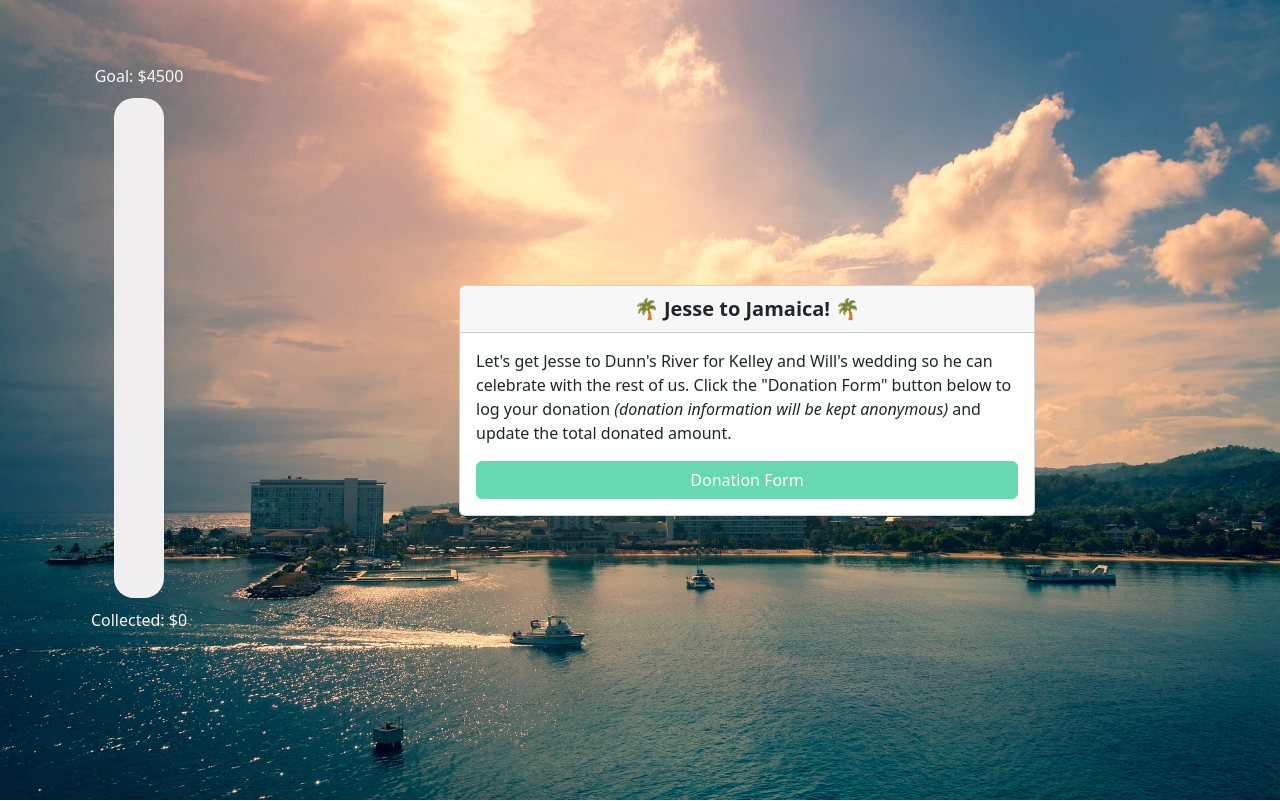
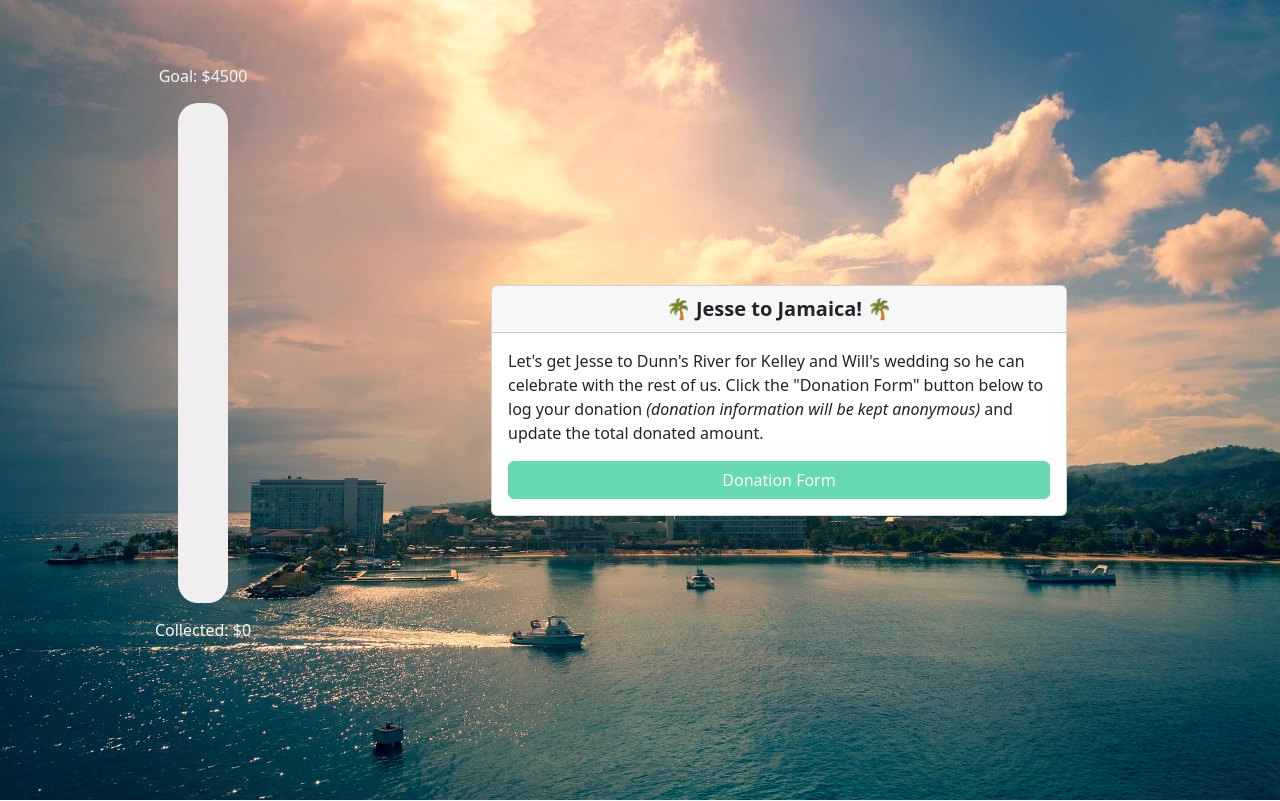
Before and after one commit to shannonkprice00/gift-goal-tracker, a React (Create React App) app in the folder client/: page / in a window 1280 px wide. Built offline with nearby package versions, Linux system fonts and the light colour scheme; no server answers.

Commit message:
added code to update thermometer element with each donation submission

```diff
--- a/client/src/App.js
+++ b/client/src/App.js
@@ -8,6 +8,7 @@ import {
 import "./App.css"
 import Home from "./pages/Home";
 import DonateForm from "./pages/DonateForm";
+import { DonationProvider } from "./pages/DonationContext";
 
 const client = new ApolloClient({
   uri: '/graphql',
@@ -17,12 +18,14 @@ const client = new ApolloClient({
 function App() {
   return (
    <ApolloProvider client={client}>
+    <DonationProvider>
     <Router>
       <Routes>
         <Route path="/" element={<Home />} />
         <Route path="/donateForm" element={<DonateForm />} />
       </Routes>
     </Router>
+    </DonationProvider>
    </ApolloProvider>
   );
 }
--- a/client/src/components/Thermometer/index.js
+++ b/client/src/components/Thermometer/index.js
@@ -1,14 +1,16 @@
 import React, { useEffect, useState } from "react";
 import { QUERY_DONATIONS } from "../../utils/queries";
 import { useQuery } from "@apollo/client";
+import { useDonationContext } from "../../pages/DonationContext";
 import "./thermometer.css";
 
 function Thermometer() {
   const [mercuryHeight, setMercuryHeight] = useState(0);
-  const [collectedAmount, setCollectedAmount] = useState(0);
+  const { collectedAmount, updateCollectedAmount } = useDonationContext();
   const MAX_HEIGHT = 500;
   const goalAmount = 4500;
   const { loading, data } = useQuery(QUERY_DONATIONS);
+  const [isInitialRender, setIsInitialRender] = useState(true);
 
   useEffect(() => {
     // Check if data has loaded and is not in the loading state
@@ -20,10 +22,12 @@ function Thermometer() {
       );
 
       // Set the collectedAmount state with the calculated sum
-      setCollectedAmount(totalDonationAmount);
+      if (totalDonationAmount !== collectedAmount && isInitialRender) {
+        updateCollectedAmount(totalDonationAmount);
+        setIsInitialRender(false);
+      }
     }
-  }, [loading, data]);
-
+  },  [loading, data, updateCollectedAmount, collectedAmount]);
 
   useEffect(() => {
     // Calculate the percentage of collectedAmount relative to goalAmount
@@ -34,8 +38,6 @@ function Thermometer() {
     // Update the "mercury" height in the component's state
     setMercuryHeight(newMercuryHeight);
   }, [collectedAmount, goalAmount]);
-
-
 
   return (
     <div className="thermometer-container">
--- a/client/src/components/Thermometer/thermometer.css
+++ b/client/src/components/Thermometer/thermometer.css
@@ -1,14 +1,14 @@
 .thermometer-container {
     width: 150px; /* Adjust width as needed */
     position: relative;
-    margin: 5% 0% 5% 5%;
+    margin: 5% 0% 0% 10%;
   }
 
   .thermometer {
     background-color: #f0eeee;
     width: 50px;
     height: 500px; /* Adjust height as needed */
-    margin: 0 auto;
+    margin: 10% auto;
     position: relative;
     border-radius: 20px;
     display: flex;
--- a/client/src/pages/DonateForm/DonateForm.css
+++ b/client/src/pages/DonateForm/DonateForm.css
@@ -1,5 +1,6 @@
 .donationFormBtn {
     width: 30%;
+    min-width: fit-content;
     margin-right: 5%;
 }
 
--- a/client/src/pages/DonateForm/index.js
+++ b/client/src/pages/DonateForm/index.js
@@ -4,9 +4,11 @@ import { useMutation } from "@apollo/client";
 import { ADD_DONATION } from "../../utils/mutations";
 import Thermometer from "../../components/Thermometer";
 import { Alert } from "react-bootstrap";
+import { useDonationContext } from '../DonationContext';
 
 const DonateForm = () => {
   const [addDonation, { error }] = useMutation(ADD_DONATION);
+  const { updateCollectedAmount } = useDonationContext();
   const [successMessage, setSuccessMessage] = useState("");
   const [formState, setFormState] = useState({
     donor: "",
@@ -34,6 +36,7 @@ const DonateForm = () => {
         const { data } = addDonation({
           variables: { ...formState },
         });
+        updateCollectedAmount(parseInt(formState.amount, 10));
         setFormState({
           donor: "",
           amount: "",
@@ -53,14 +56,14 @@ const DonateForm = () => {
     if (name === "donor") {
       setFormState({ ...formState, [name]: value });
     } else if (name === "amount") {
-      const intValue = parseInt(value, 10);
+      const intValue = value === "" || isNaN(value) ? "" : parseInt(value, 10);
       setFormState({ ...formState, [name]: intValue });
     }
   };
 
   return (
     <main className="d-flex">
-      <Thermometer />
+      <Thermometer/>
       <div className="container centered-card">
         <div className="card">
           <div className="card-header" id="welcomeCardTitle">
--- /dev/null
+++ b/client/src/pages/DonationContext.js
@@ -0,0 +1,19 @@
+import React, { createContext, useContext, useState } from 'react';
+
+const DonationContext = createContext();
+
+export const useDonationContext = () => useContext(DonationContext);
+
+export const DonationProvider = ({ children }) => {
+  const [collectedAmount, setCollectedAmount] = useState(0);
+
+  const updateCollectedAmount = (amount) => {
+    setCollectedAmount((prevAmount) => prevAmount + amount);
+  };
+
+  return (
+    <DonationContext.Provider value={{ collectedAmount, updateCollectedAmount }}>
+      {children}
+    </DonationContext.Provider>
+  );
+};
--- a/client/src/pages/Home/index.js
+++ b/client/src/pages/Home/index.js
@@ -1,10 +1,12 @@
 import React from "react";
 import { Link } from "react-router-dom";
 import Thermometer from "../../components/Thermometer";
+import { DonationProvider } from "../DonationContext";
 import "./home.css";
 
 const Home = () => {
-  return (
+    return (
+      <DonationProvider>
     <main className="d-flex">
     <Thermometer />
       <div className="container centered-card">
@@ -29,6 +31,7 @@ const Home = () => {
         </div>
       </div>
     </main>
+    </DonationProvider>
   );
 };
 
```
Also changed, not shown: 1 other file (tests, documents, lock files or other folders).
